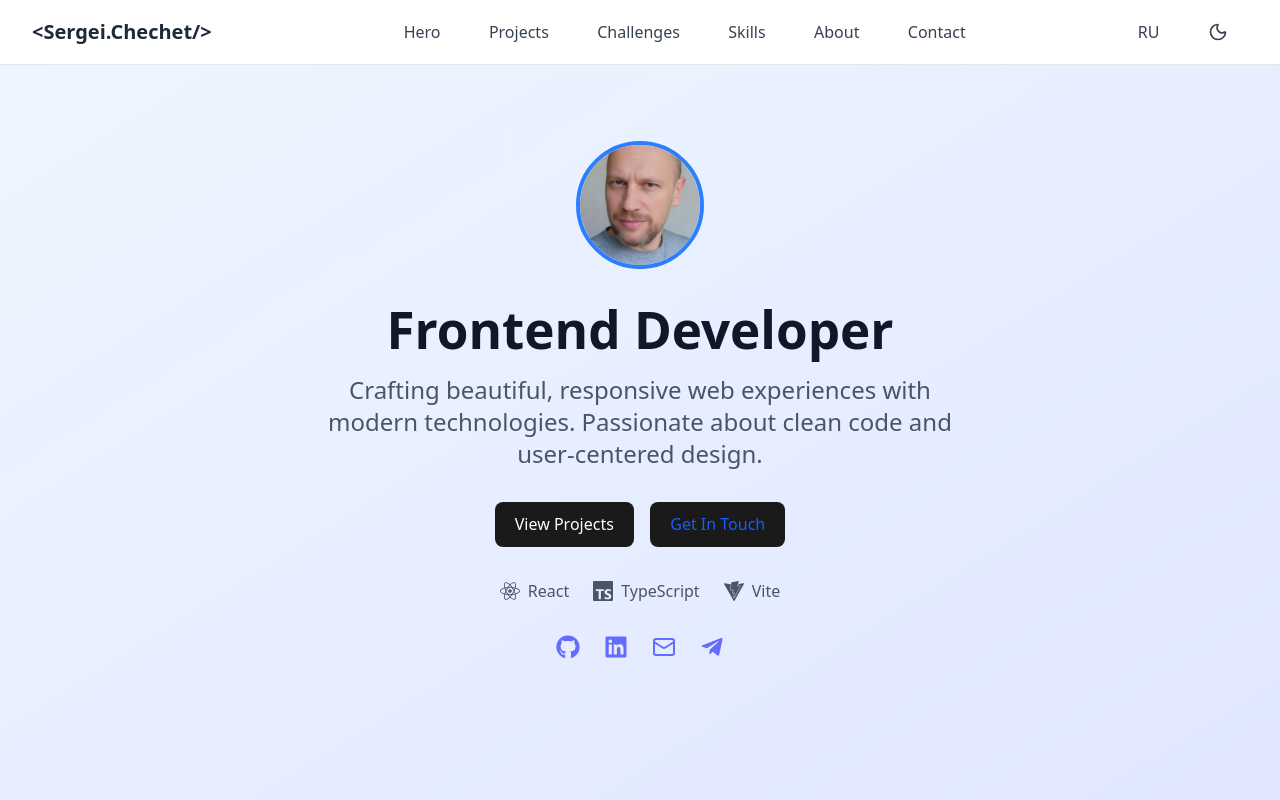
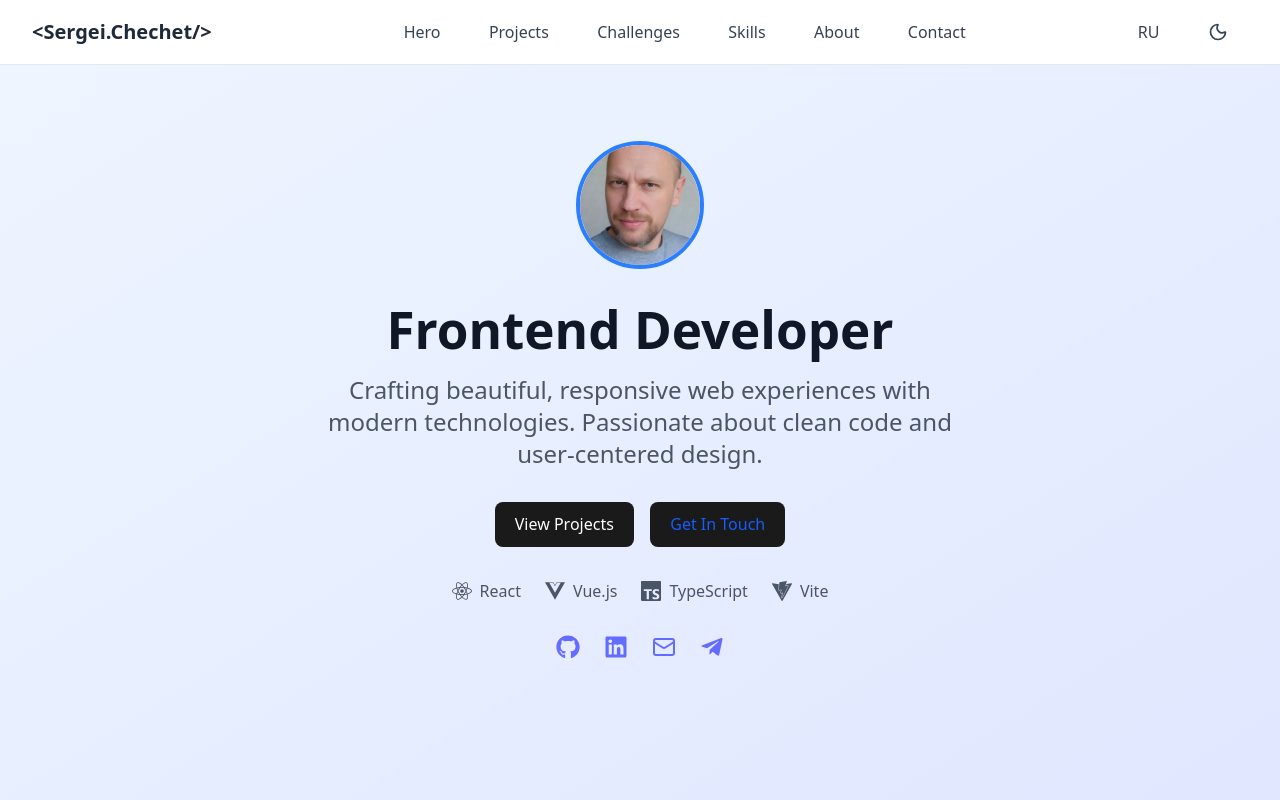
Before and after one commit to BMD63/my-portfolio, a React (Vite) app: page / in a window 1280 px wide. Shown: the top 800 px of the page. Built offline with nearby package versions, Linux system fonts and the light colour scheme.

Commit message:
refact: change icon add vue icon

```diff
--- a/package.json
+++ b/package.json
@@ -28,6 +28,7 @@
     "@types/react": "^19.2.2",
     "@types/react-dom": "^19.2.2",
     "@vitejs/plugin-react": "^5.1.0",
+    "baseline-browser-mapping": "^2.9.15",
     "eslint": "^9.39.1",
     "eslint-plugin-react-hooks": "^7.0.1",
     "eslint-plugin-react-refresh": "^0.4.24",
--- a/src/components/Hero.tsx
+++ b/src/components/Hero.tsx
@@ -1,6 +1,6 @@
 import React from 'react';
 import { FaGithub, FaLinkedin, FaTelegramPlane, FaReact } from 'react-icons/fa';
-import { SiTypescript, SiVite } from 'react-icons/si';
+import { SiTypescript, SiVite, SiVuedotjs } from 'react-icons/si';
 import { Mail } from 'lucide-react';
 import contactsData from '../constants/contacts';
 
@@ -55,6 +55,10 @@ const Hero: React.FC = () => {
             <span>React</span>
           </div>
           <div className="flex items-center space-x-2 text-gray-600 dark:text-gray-300">
+            <SiVuedotjs size={20} />
+            <span>Vue.js</span>
+          </div>
+          <div className="flex items-center space-x-2 text-gray-600 dark:text-gray-300">
             <SiTypescript size={20} />
             <span>TypeScript</span>
           </div>
```
Also changed, not shown: 1 other file (tests, documents, lock files or other folders).
